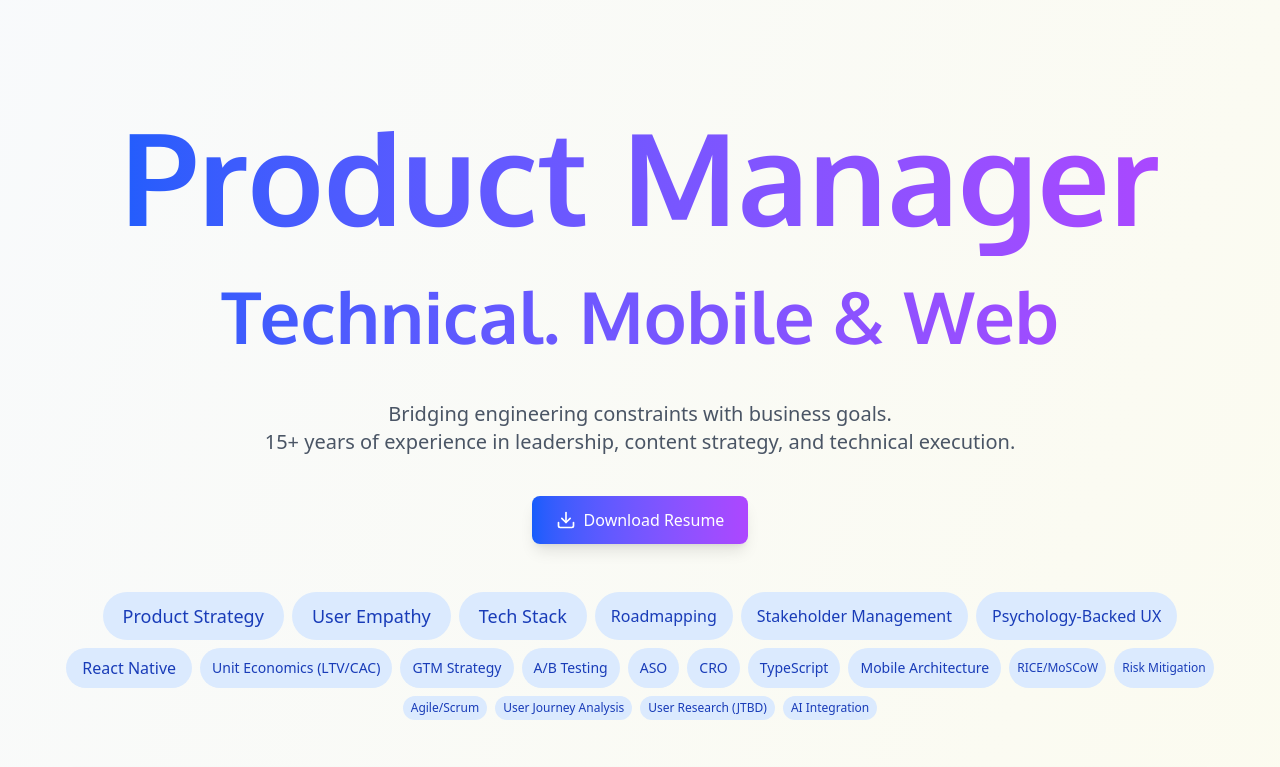
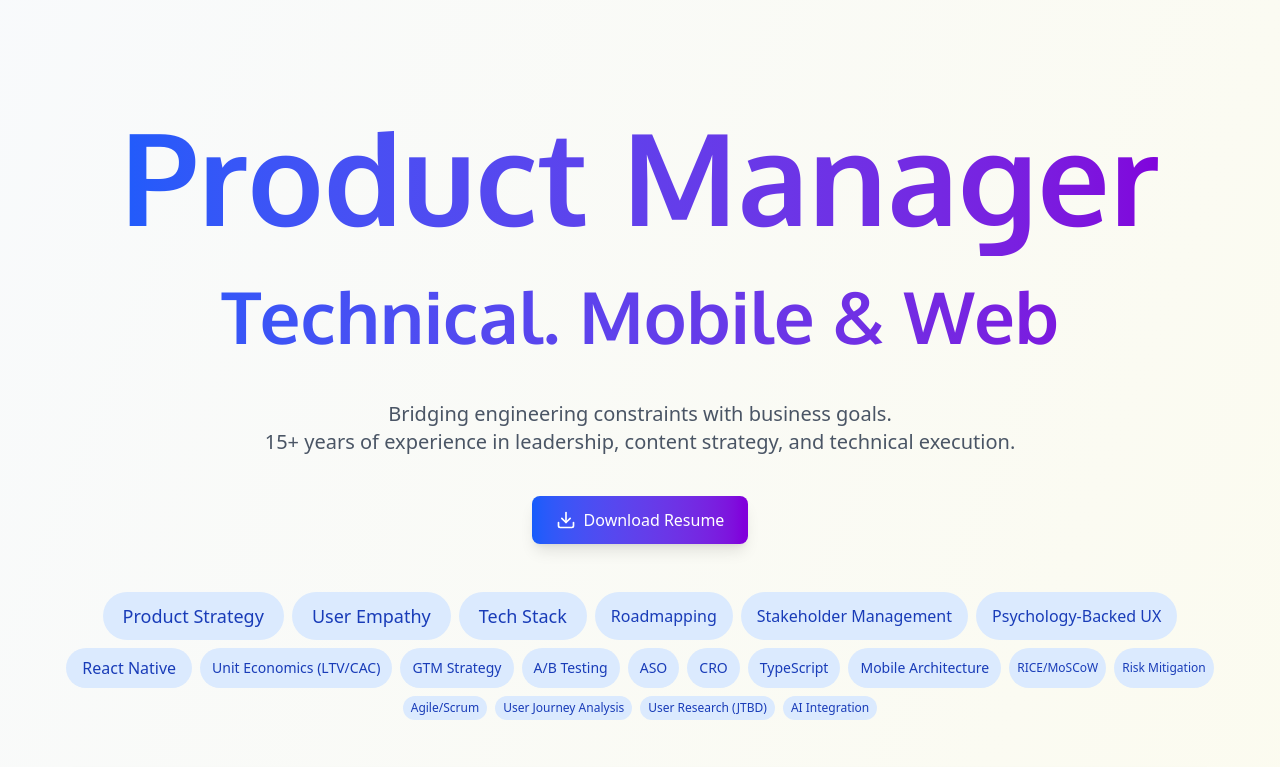
Before and after one commit to sanderbell/sanderbelldev2, a React (Vite) app: page / in a window 1280 px wide. Shown: the top 767 px of the page. Built offline with nearby package versions, Linux system fonts and the light colour scheme.

Commit message:
Update purple gradient shades in App component for consistency

```diff
--- a/src/App.tsx
+++ b/src/App.tsx
@@ -200,11 +200,11 @@ function App() {
       <div className="max-w-6xl mx-auto fade-in">
         <div className="text-center my-12">
           <div className="p-6 mb-6">
-            <h1 className="text-5xl sm:text-7xl md:text-9xl font-black bg-gradient-to-r from-blue-600 to-purple-500 text-transparent bg-clip-text leading-tight">
+            <h1 className="text-5xl sm:text-7xl md:text-9xl font-black bg-gradient-to-r from-blue-600 to-purple-700 text-transparent bg-clip-text leading-tight">
               Product Manager
             </h1>
             <br />
-            <h2 className="text-3xl sm:text-5xl md:text-7xl font-black bg-gradient-to-r from-blue-600 to-purple-500 text-transparent bg-clip-text">
+            <h2 className="text-3xl sm:text-5xl md:text-7xl font-black bg-gradient-to-r from-blue-600 to-purple-700 text-transparent bg-clip-text">
               Technical. Mobile & Web
             </h2>
           </div>
@@ -218,7 +218,7 @@ function App() {
 
           <a
             href="resume.pdf"
-            className="inline-flex items-center gap-2 bg-gradient-to-r from-blue-600 to-purple-500 text-white px-6 py-3 rounded-lg font-medium hover:opacity-90 transition-opacity mt-6 shadow-lg hover:shadow-xl"
+            className="inline-flex items-center gap-2 bg-gradient-to-r from-blue-600 to-purple-700 text-white px-6 py-3 rounded-lg font-medium hover:opacity-90 transition-opacity mt-6 shadow-lg hover:shadow-xl"
           >
             <Download size={20} />
             <span>Download Resume</span>
```
